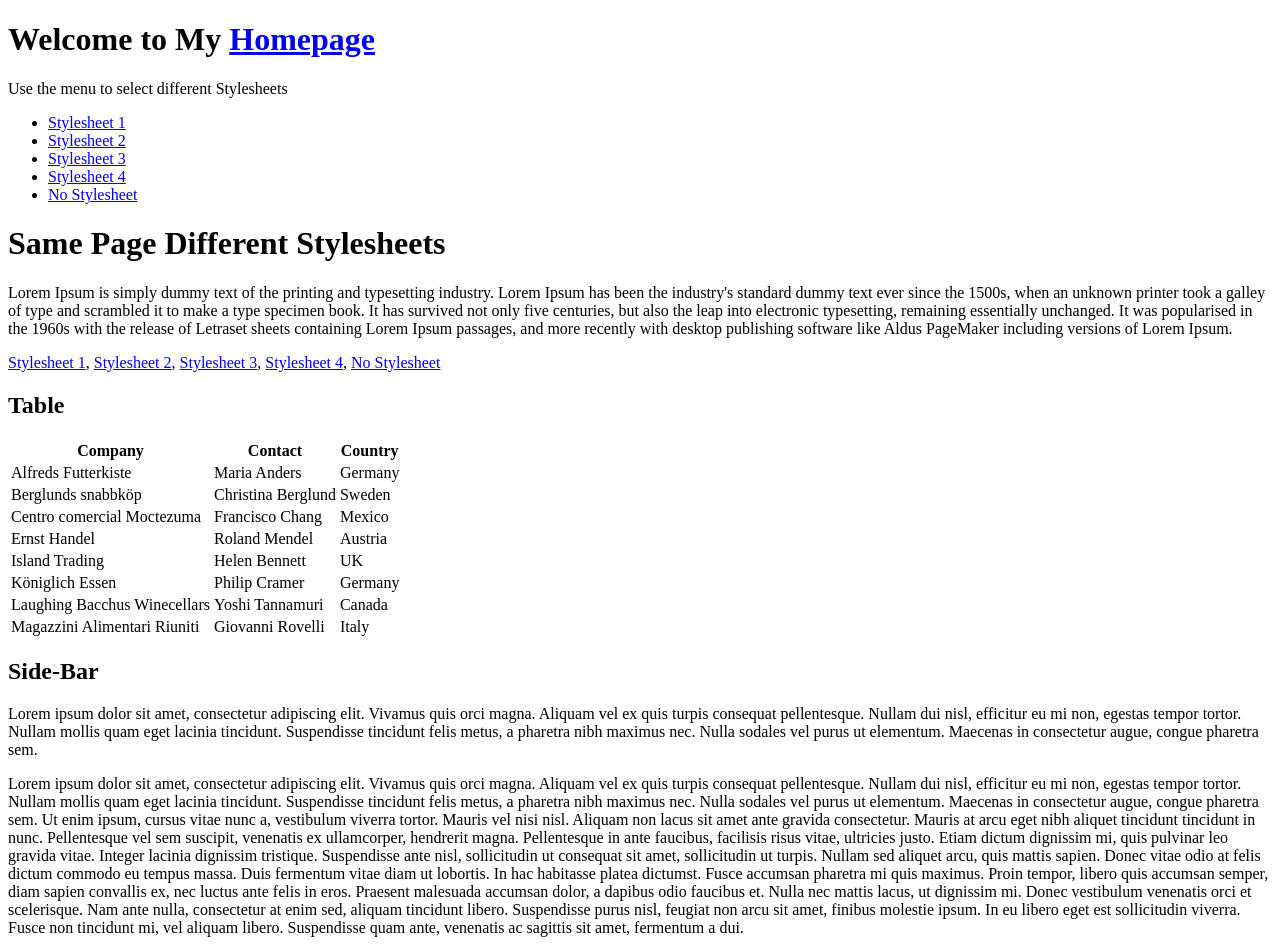
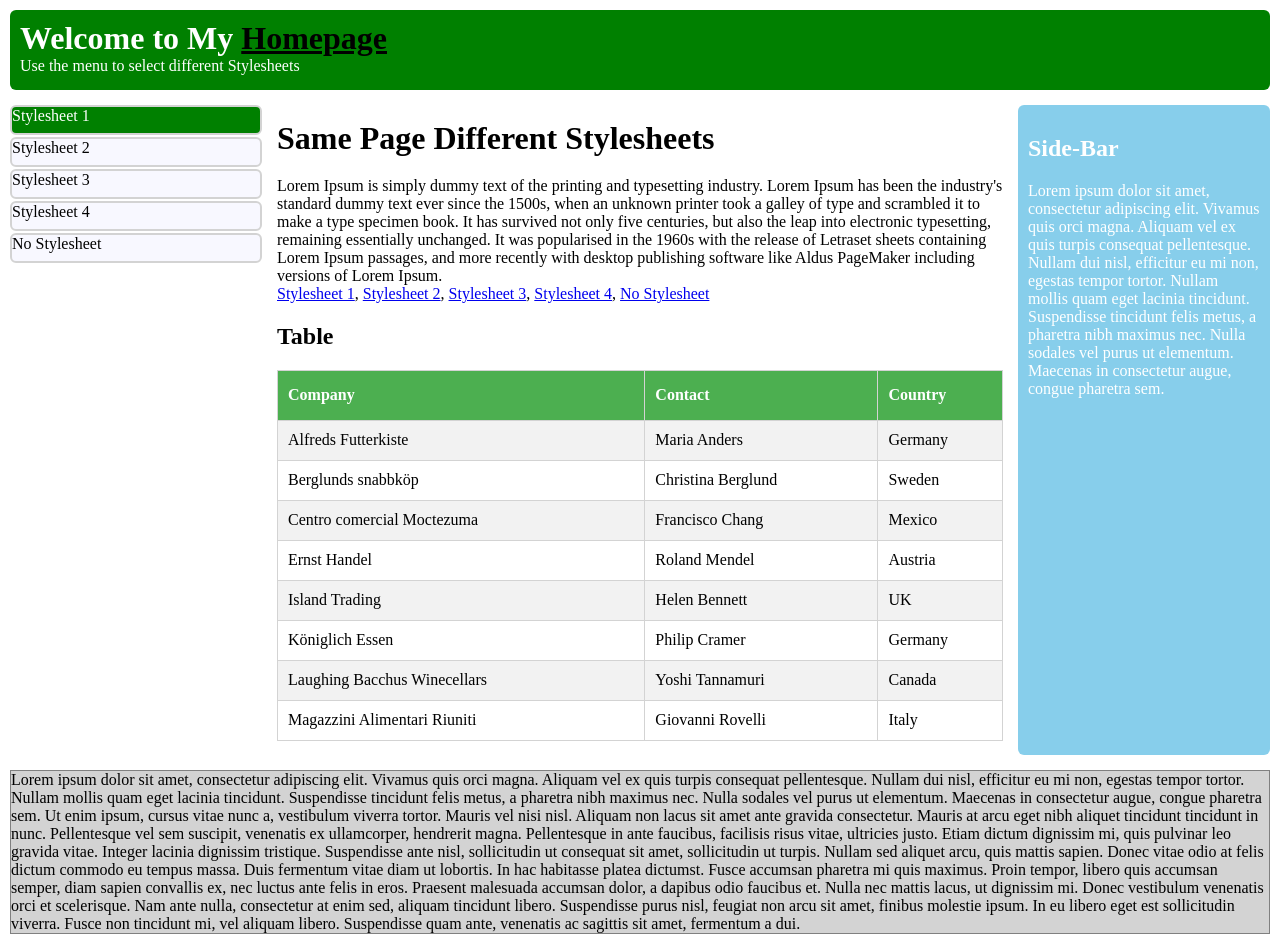
Before and after one commit to Duhoon/test_nodejs, a plain HTML site: page views/stylesheet01.html in a window 1280 px wide. Drawn offline with Linux system fonts and the light colour scheme; files that its build step writes are made by us from their sources.

Commit message:
style add

```diff
--- a/app.js
+++ b/app.js
@@ -4,6 +4,8 @@ const port = 3000
 
 
 // app.get('/', (req, res) => res.send('Hello World!'))
+
+app.use(express.static('public'))
 
 const path = require('path');
 const router = express.Router();
--- /dev/null
+++ b/public/css/01stylesheet.css
@@ -0,0 +1,141 @@
+* {box-sizing: border-box;}
+
+body { margin: 0;
+        padding: 10px;
+}
+
+.banner {
+    background-color:green;
+    color : white;
+    border-radius: 6px;
+    margin-bottom : 5px;
+}
+
+.homepage {
+    color : black;
+}
+
+
+.row {display: inline-block;
+        margin-bottom : 10px;
+        width:100%;
+}
+
+.column.middle{
+                float: left;
+                display: inline-block;
+                width : 60%;
+                padding : 15px;
+}
+
+.column.sidemenu {
+                float: left;
+                display: inline-block;
+                width: 20%;
+}
+
+.main-head {
+    margin: 0px 0px 20px 0px;
+}
+
+.column {
+    float: left;
+}
+
+.side {
+    float: left;
+    display: inline-block;
+    width: 20%;
+    padding: 10px;
+    height : 650px;
+}
+
+.main-content {
+    display: block;
+    width:100%;
+}
+
+h1.det {
+    padding-left: 10px;
+    padding-top: 10px;
+    margin-bottom: 0px;
+    margin-top: 0px;
+}
+
+p.det {
+    padding-left: 10px;
+    padding-bottom: 15px;
+    margin-top: 0px;
+    margin-bottom: 0px;
+}
+
+ul {
+    list-style-type: none;
+    padding: 0px;
+    margin: 0px;
+    width:100%;
+    display: block;
+}
+
+ul li a{
+    height: 30px;
+    margin-bottom : 2px;
+    background-color: ghostwhite;
+    border : solid lightgrey 2px;
+    color : black;
+    text-decoration: none;
+    display : block;
+    border-radius: 6px;
+
+}
+
+ul li.select a {
+    background-color : green;
+    color: white;
+}
+
+table {
+    width : 100%;
+    border-collapse : collapse;
+}
+
+table, td, th {
+    border: 1px solid lightgrey;
+    text-align: left;
+
+}
+
+td, th {
+    padding-left:10px;
+}
+
+tr {
+    height:40px;
+}
+
+tr:nth-child(even) {
+    background-color : #f2f2f2;
+
+}
+
+th{
+    background-color: #4CAF50;
+    color: white;
+    height:50px
+}
+
+.side {
+    background-color:skyblue;
+    color: white;
+    border-radius: 6px;
+}
+
+.sdie h2, p {
+    margin : 0px;
+}
+
+.footer {
+    border : 1px solid grey;
+    background-color : lightgrey;
+
+}
--- /dev/null
+++ b/public/css/02stylesheet.css
@@ -0,0 +1,86 @@
+* { box-sizing:border-box;}
+.logo1 {
+    color : white;
+    margin-top : 5px;
+    margin-bottom : 5px;
+}
+.logo2 {
+    margin-bottom: 10px;
+}
+
+.content {
+    display: block;
+    padding: 10px;
+    background-color: white;
+}
+
+.row {
+    display: inline-block;
+}
+
+body  {
+    padding : 2px;
+    background-color : #d24836;
+}
+
+
+
+ul {
+    padding-left: 0px;
+    width : 30%;
+    float : right;
+}
+
+ul li {
+    list-style-type: none;
+}
+
+a {
+    color: #d24836;
+}
+
+ul li a {
+    display: block;
+    border: 1.5px solid #d24836;
+    border-radius: 20px;
+    text-align: center;
+    margin-bottom: 7px;
+    text-decoration: none;
+    background-color: #d24836;
+    padding-top : 3px;
+    padding-bottom : 3px;
+}
+
+ul li.selected a {
+    background-color: white;
+}
+
+table {
+    border-collapse : collapse;
+    width : 100%;
+}
+
+table, td, th { border : 1px solid #b0b0b0;}
+
+th {
+    color : white;
+    background-color:#59af50;
+}
+
+tr:nth-child(even){
+    background-color:#f3f3f2;
+}
+
+h2 { color : #d24836}
+
+.side {
+    float : left;
+    padding : 10px;
+    background-color: #f6dad8;
+    display : block;
+}
+
+.footer {
+    color : white;
+    font-size : 0.7em;
+}
--- /dev/null
+++ b/public/css/03stylesheet.css
@@ -0,0 +1,69 @@
+*{ box-sizing : border-box}
+
+body {
+    margin : 0px;
+    padding : 10px;
+}
+
+ul {
+    list-style-type: none;
+    padding: 0px;
+    width : 100%;
+}
+
+ul li {
+    display: inline;
+}
+
+ul li a {
+    color : black;
+    text-decoration : none;
+    background-color : dimgray;
+    width :  19%;
+    display : block;
+    padding-top : 5px;
+    padding-bottom : 5px;
+    margin-right : 5px;
+    text-align: center;
+    float : left;
+}
+
+li a.select {
+    background-color : #4CAF50;
+}
+
+table {
+    border-collapse : collapse;
+    width : 100%;
+}
+
+table, td, th {
+
+    border: 1px solid grey;
+
+}
+
+th {
+    background-color:green;
+    color : white;
+}
+
+tr:nth-child(even){
+    background-color : lightgrey;
+}
+
+a {
+    color : black;
+}
+
+h1, h2 {
+    color : green;
+}
+
+.first_head {
+    margin-top : 0px
+}
+
+.row {
+    display : inline
+}
--- /dev/null
+++ b/public/css/04stylesheet.css
@@ -0,0 +1,21 @@
+* {box-sizing: border-box;}
+
+body {
+    margin: 0;
+    padding: 10px;
+}
+
+table {border-collapse : collapse;}
+
+table th td {
+    border : 1px solid grey;
+}
+
+tr:nth-child(even) {
+    background-color : lightgrey;
+}
+
+th {
+    background-color : green;
+    th
+}
--- a/views/stylesheet01.html
+++ b/views/stylesheet01.html
@@ -3,8 +3,7 @@
 
 <html>
     <head>
-        <link rel="stylesheet" href="../multiplecss/01stylesheet.css">
-        <link rel="stylesheet" href>
+        <link rel="stylesheet" href="./css/01stylesheet.css">
     </head>
     <body>
         <div class="row">
```
Also changed, not shown: index.html (+3 -0 lines), views/stylesheet02.html (+6 -6 lines), views/stylesheet03.html (+1 -1 lines), views/stylesheet04.html (+1 -1 lines), public/plain.jpeg (added).
